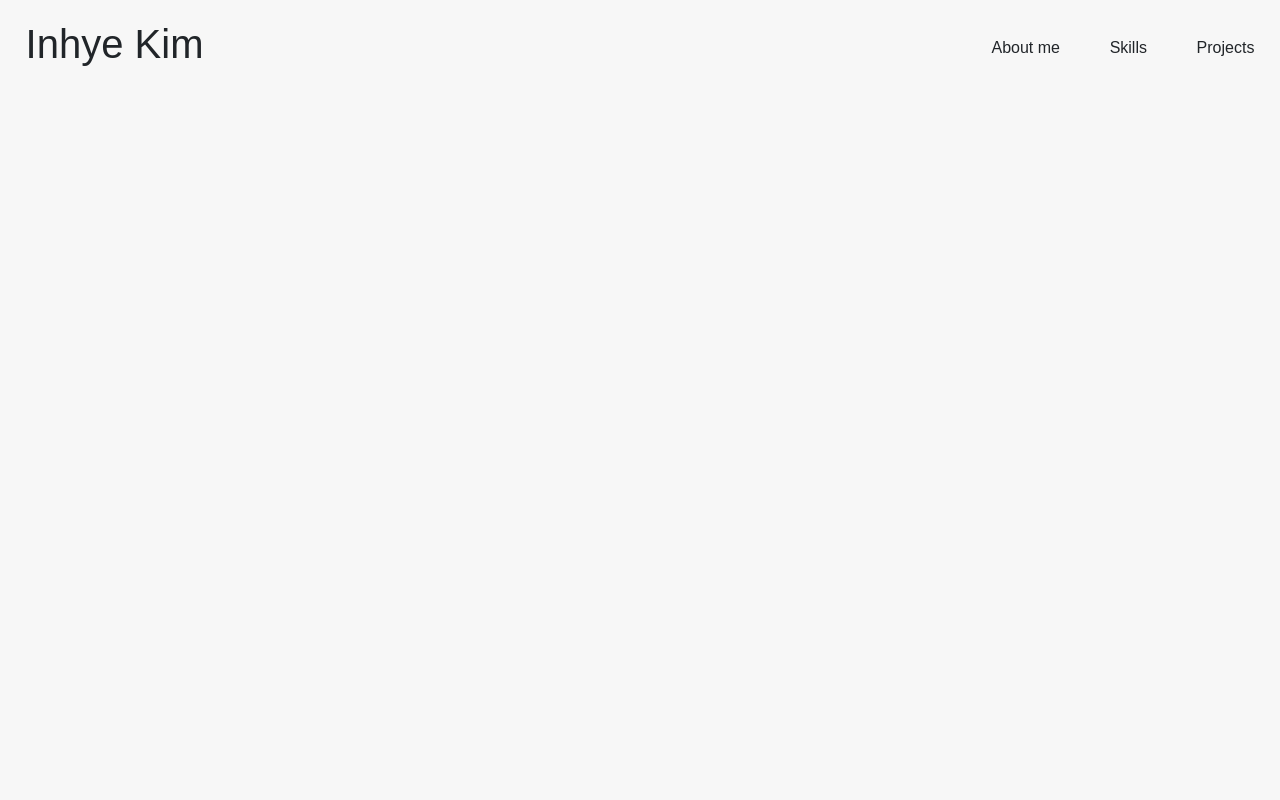
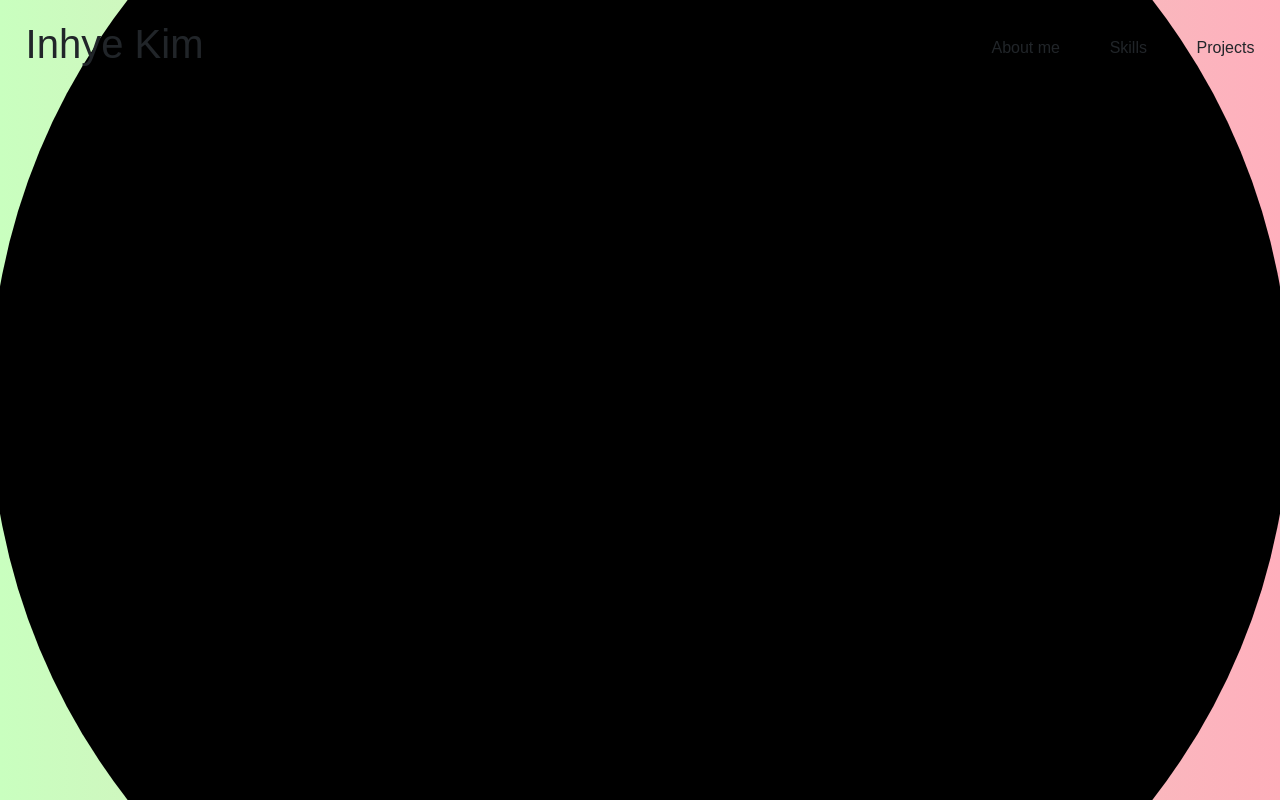
Before and after one commit to ene8255/my-portfolio, a React (Create React App) app: page / in a window 1280 px wide. Shown: the top 800 px of the page. Built offline with nearby package versions, Linux system fonts and the light colour scheme; a web font is replaced by a local one.

Commit message:
front 섹션 canvas 추가

```diff
--- a/src/components/Front/front.scss
+++ b/src/components/Front/front.scss
@@ -1,3 +1,12 @@
 #front {
-    // background-color: bisque;
+    canvas {
+        background: linear-gradient(to right, #c9ffbf, #ffafbd);
+    }
+    h2 {
+        position: absolute;
+        top: 50%;
+        left: 50%;
+        transform: translate(-50%, -50%);
+        color: #000;
+    }
 }
--- a/src/components/Front/index.js
+++ b/src/components/Front/index.js
@@ -1,10 +1,95 @@
-import React from 'react';
+import React, { useRef, useEffect } from 'react';
 import './front.scss';
 
 function Front() {
+    const canvasRef = useRef(null);
+
+    let scaleValue = 1;
+    let rotationValue = 1;
+    let x;
+    let y;
+
+    function toRadian(deg){
+        return deg * Math.PI/180;
+    }
+
+    useEffect(() => {
+        const canvas = canvasRef.current;
+        canvas.width = window.innerWidth;
+        canvas.height = window.innerHeight;
+        const context = canvas.getContext('2d');
+
+        const writeText = (info, style = {}) => {
+            const { text, x, y } = info;
+            const { fontSize = 40, fontFamily = 'Arial', color = 'black', textAlign = 'left', textBaseline = 'top' } = style;
+
+            context.beginPath();
+            context.font = fontSize + 'px ' + fontFamily;
+            context.textAlign = textAlign;
+            context.textBaseline = textBaseline;
+            context.fillStyle = color;
+            context.fillText(text, x, y);
+            context.stroke();
+        }
+
+        function draw(){
+            context.save();   // transform 효과 주기전의 상태를 저장
+            context.clearRect(0, 0, canvas.width, canvas.height);
+            context.setTransform(1, 0, 0, 1, 0, 0);
+            context.translate(canvas.width / 2, canvas.height / 2);
+            context.scale(scaleValue, scaleValue);
+            // context.rotate(toRadian(rotationValue));
+            // context.strokeRect(-50, -50, 100, 100);
+            context.arc(0, 0, 50, 0, toRadian(360), true);
+            context.fill();
+
+            // context.translate(100, 100);
+            // context.scale(scaleValue, scaleValue);
+            // context.arc(100, 100, 50, 0, toRadian(360), true);
+            // context.stroke();
+            scaleValue += 0.1;
+            rotationValue += 2;
+            if(scaleValue < 13) {
+                requestAnimationFrame(draw);
+            }
+
+            context.restore();   // 이전의 상태로 되돌려줌
+            writeText({ text: 'Portfolio!', x: canvas.width / 2, y: canvas.height / 2 });
+        }
+
+        draw();
+    }, []);
+
+    useEffect(() => {
+        const canvas = canvasRef.current;
+        canvas.width = window.innerWidth;
+        canvas.height = window.innerHeight;
+        let draw = true;
+
+        canvas.addEventListener('mousemove', function(e){
+            if(draw) {
+                let ctx = canvas.getContext('2d');
+                ctx.globalCompositeOperation = 'destination-out';
+                ctx.beginPath();
+                // ctx.moveTo(e.pageX, e.pageY);
+                // ctx.fillStyle = 'transparent';
+                ctx.arc(x, y, 40, 0, toRadian(360), true);
+                // ctx.clearRect(x, y, 50, 50);
+                // ctx.lineTo(x, y);
+                ctx.fill();
+                x = e.pageX;
+                y = e.pageY;
+            }
+        })
+        // return (
+        //     draw = false
+        // )
+    }, [])
+
     return (
         <div id='front' className='divBox'>
-
+            <canvas ref={canvasRef}></canvas>
+            <h2>Inhye's Portfolio</h2>
         </div>
     );
 }
```
